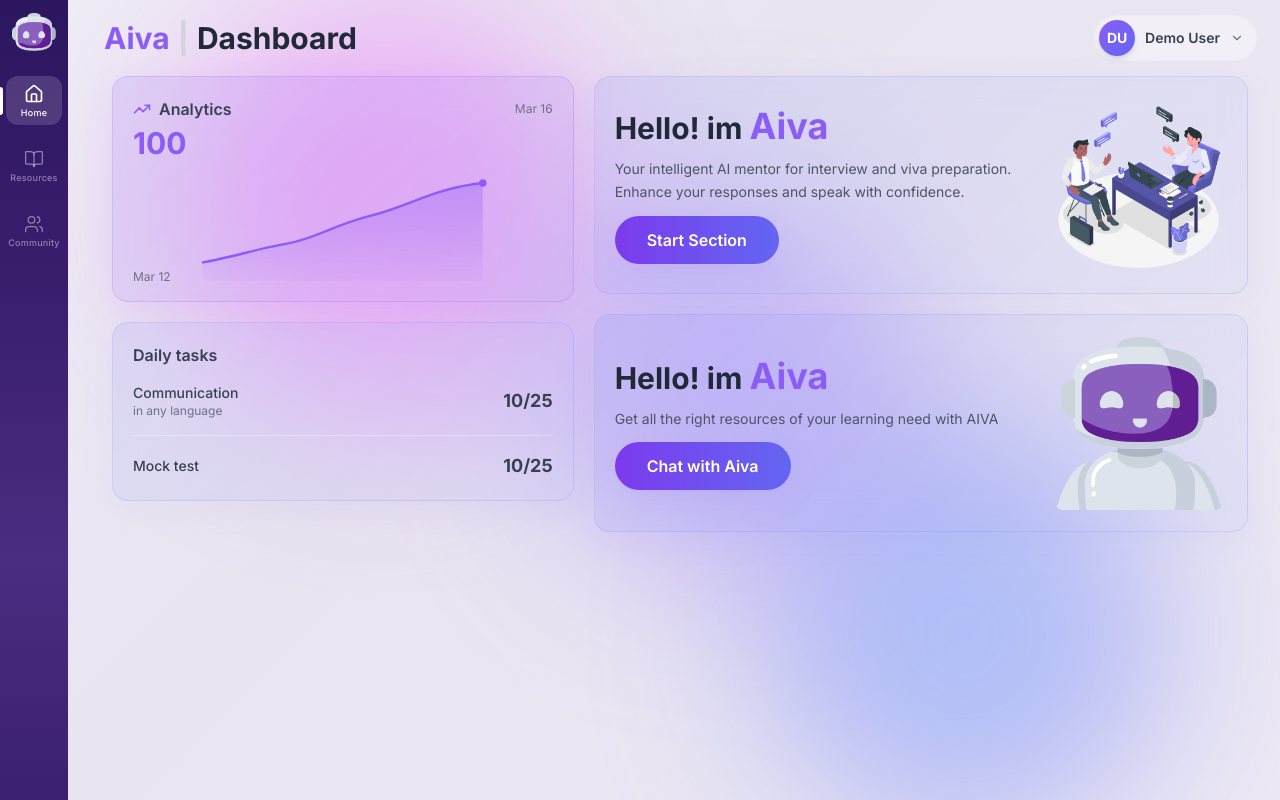
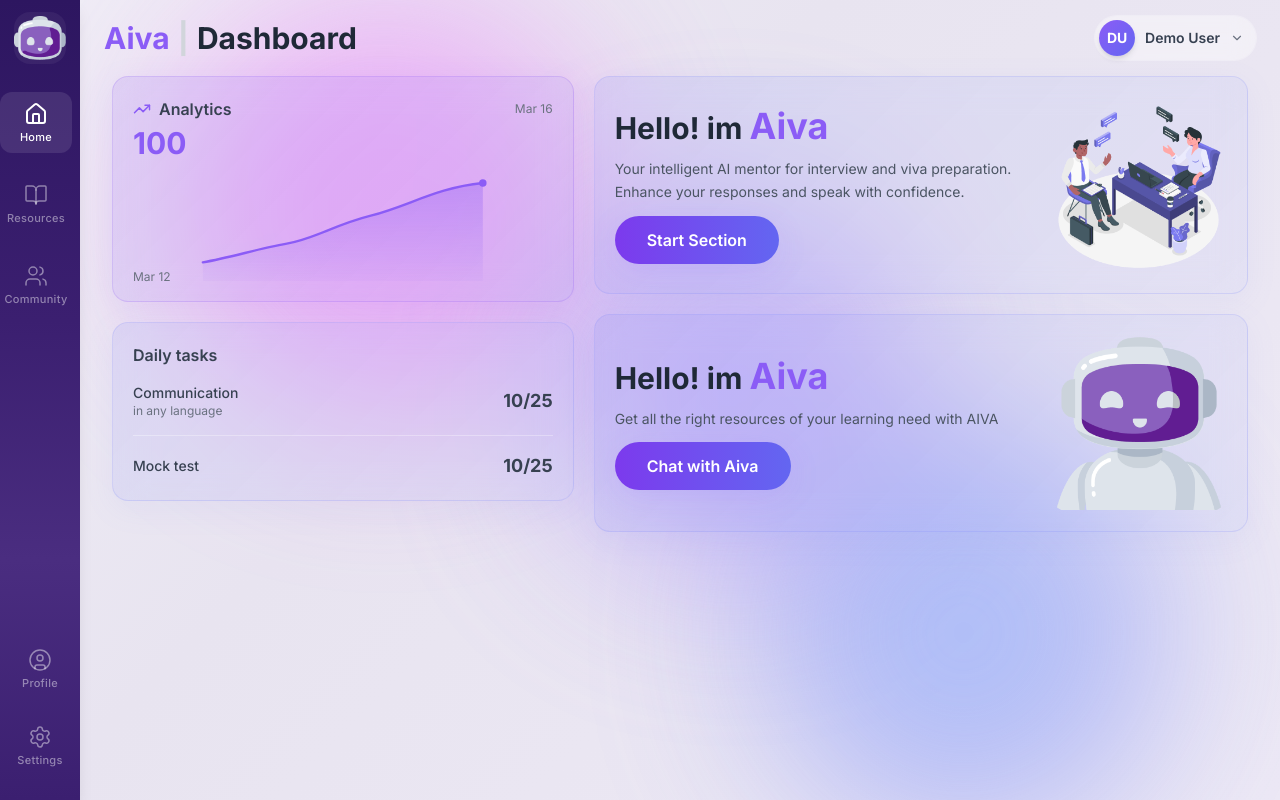
Before and after one commit to codedbyamankanojiya/Aiva, a React (Vite) app in the folder frontend/: page /login in a window 1280 px wide. Both pictures are taken after a click on the button "Google". Built offline with nearby package versions, Linux system fonts and the light colour scheme.

Commit message:
Enhanced Sidebar

```diff
--- a/frontend/src/components/layout/AppLayout.tsx
+++ b/frontend/src/components/layout/AppLayout.tsx
@@ -17,7 +17,7 @@ export function AppLayout() {
         <Sidebar />
 
         {/* Main content area */}
-        <main className="flex-1 ml-20 flex flex-col">
+        <main className="flex-1 ml-[80px] flex flex-col w-full">
           <Navbar />
           <div className="flex-1 px-4 lg:px-8 pb-8">
             <Outlet />
--- a/frontend/src/components/layout/Sidebar.tsx
+++ b/frontend/src/components/layout/Sidebar.tsx
@@ -1,7 +1,7 @@
 import { useState, useRef, useEffect, useCallback } from "react";
 import { useLocation, Link } from "react-router-dom";
 import { motion, AnimatePresence } from "framer-motion";
-import { Home, BookOpen, Users } from "lucide-react";
+import { Home, BookOpen, Users, UserCircle, Settings as SettingsIcon } from "lucide-react";
 
 /* ── Icon nav items ──────────────────────────────────────── */
 const iconNavItems = [
@@ -26,8 +26,15 @@ const iconNavItems = [
   },
 ];
 
-/* Height of the logo/header area at top */
-const HEADER_HEIGHT = 64;
+const bottomNavItems = [
+  { icon: UserCircle, label: "Profile", id: "profile", path: "/profile" },
+  { icon: SettingsIcon, label: "Settings", id: "settings", path: "/settings" },
+];
+
+/* Larger sidebar sizes */
+const HEADER_HEIGHT = 76;
+const SIDEBAR_WIDTH = 80;
+const ACTIVE_BG = "#9b7cc5";
 
 export function Sidebar() {
   const location = useLocation();
@@ -36,20 +43,24 @@ export function Sidebar() {
   const navRef = useRef<HTMLElement>(null);
   const iconRefs = useRef<Record<string, HTMLDivElement | null>>({});
 
-  const hoveredItem = iconNavItems.find((i) => i.id === hoveredId);
-  const hasSubItems =
-    hoveredItem && "subItems" in hoveredItem && hoveredItem.subItems;
-
   /* Which icon section is active based on current route */
   const activeId = (() => {
     const p = location.pathname;
     if (p === "/" || p === "/practice" || p === "/analytics") return "home";
     if (p.startsWith("/resources")) return "resources";
     if (p.startsWith("/community")) return "community";
+    if (p.startsWith("/profile")) return "profile";
+    if (p.startsWith("/settings")) return "settings";
     return "home";
   })();
 
-  /* Measure icon positions after mount and on resize */
+  const hoveredItem = iconNavItems.find((i) => i.id === hoveredId);
+  const hasSubItems = hoveredItem && "subItems" in hoveredItem && hoveredItem.subItems;
+
+  const displayId = hasSubItems ? hoveredId : null;
+  const displaySubItems = hasSubItems ? hoveredItem.subItems : null;
+
+  /* Measure icon positions */
   const measureOffsets = useCallback(() => {
     if (!navRef.current) return;
     const navRect = navRef.current.getBoundingClientRect();
@@ -74,49 +85,45 @@ export function Sidebar() {
     return () => clearTimeout(timer);
   }, [measureOffsets]);
 
-  const panelTop = hoveredId ? (iconOffsets[hoveredId] ?? 0) : 0;
+  const panelTop = displayId ? (iconOffsets[displayId] ?? 0) : 0;
 
   return (
+    <>
       <div
-      className="fixed left-0 top-0 bottom-0 z-40"
+        className="fixed left-0 top-0 bottom-0 z-40 flex"
         onMouseLeave={() => setHoveredId(null)}
       >
-      {/* ── Full-height dark background column ─────────────── */}
+        {/* ── Left dark column (scaled up) ─────────────────── */}
         <div
-        className="absolute inset-0 w-[68px]"
+          className="relative z-20 h-full flex flex-col items-center shadow-lg"
           style={{
+            width: SIDEBAR_WIDTH,
             background:
               "linear-gradient(180deg, #2d1660 0%, #3b1f70 40%, #4a2d80 70%, #3b1f70 100%)",
           }}
-      />
-
-      {/* ── Logo area (above nav, part of the dark column) ── */}
+        >
+          {/* Logo area */}
           <Link
             to="/"
-        className="relative z-10 flex items-center justify-center"
-        style={{ width: 68, height: HEADER_HEIGHT }}
+            className="flex-shrink-0 flex items-center justify-center w-full"
+            style={{ height: HEADER_HEIGHT }}
           >
             <img
               src="/Assets/Pfp.png"
               alt="Aiva"
-          className="w-11 h-11 rounded-xl object-contain"
+              className="w-[52px] h-[52px] rounded-2xl object-contain bg-white/5"
             />
           </Link>
 
-      {/* ── Sidebar body: icon column + expand panel ───────── */}
-      <div
-        className="relative flex"
-        style={{ height: `calc(100vh - ${HEADER_HEIGHT}px)` }}
-      >
-        {/* Left icon column */}
-        <div className="relative z-10 w-[68px] flex flex-col items-center pt-3 pb-5">
+          {/* Top navigation */}
           <nav
             ref={navRef}
-            className="flex flex-col items-center gap-4 flex-1"
+            className="flex flex-col items-center gap-5 w-full pt-4"
           >
             {iconNavItems.map((item) => {
               const isActive = activeId === item.id;
-              const isHovered = hoveredId === item.id;
+              const isDisplayed = displayId === item.id;
+              const isMerged = isDisplayed;
 
               return (
                 <div
@@ -124,63 +131,107 @@ export function Sidebar() {
                   ref={(el) => {
                     iconRefs.current[item.id] = el;
                   }}
-                  className="relative"
+                  className="relative w-full flex justify-end"
                   onMouseEnter={() => setHoveredId(item.id)}
                 >
                   <Link
                     to={item.path}
                     className={`
                       flex flex-col items-center justify-center
-                      w-[56px] py-2 rounded-xl
-                      text-[9px] font-medium tracking-wide
+                      w-[72px] py-2.5
+                      text-[11px] font-medium tracking-wide
                       transition-all duration-200
+                      ${isMerged ? "rounded-l-2xl rounded-r-none" : "rounded-xl w-[64px] mr-2"}
                       ${
-                        isActive || isHovered
-                          ? "bg-white/15 text-white"
-                          : "text-white/45 hover:text-white/70"
+                        isMerged
+                          ? "text-white shadow-[-4px_0_10px_rgba(0,0,0,0.1)]"
+                          : isActive
+                          ? "bg-white/10 text-white"
+                          : "text-white/45 hover:text-white/70 hover:bg-white/5"
                       }
                     `}
+                    style={{
+                      backgroundColor: isMerged ? ACTIVE_BG : undefined,
+                      paddingRight: isMerged ? "8px" : "0",
+                    }}
                   >
                     <item.icon
-                      size={20}
+                      size={24}
                       strokeWidth={isActive ? 2 : 1.5}
                     />
-                    <span className="mt-1 leading-none">{item.label}</span>
+                    <span className="mt-1.5 leading-none">{item.label}</span>
                   </Link>
 
-                  {/* Active bar indicator */}
-                  {isActive && (
+                  {/* Active bar indicator (only if active AND not merged) */}
+                  {isActive && !isMerged && (
                     <motion.div
                       layoutId="sidebar-active-bar"
-                      className="absolute -left-[6px] top-1/2 -translate-y-1/2 w-[3px] h-7 rounded-r-full bg-white"
-                      transition={{
-                        type: "spring",
-                        stiffness: 350,
-                        damping: 30,
-                      }}
+                      className="absolute -left-1 top-1/2 -translate-y-1/2 w-[4px] h-8 rounded-r-full bg-white"
+                      transition={{ type: "spring", stiffness: 350, damping: 30 }}
                     />
                   )}
                 </div>
               );
             })}
           </nav>
+
+          {/* Bottom navigation (Profile & Settings) */}
+          <div className="mt-auto flex flex-col items-center gap-4 w-full pb-6">
+            {bottomNavItems.map((item) => {
+              const isActive = activeId === item.id;
+              return (
+                <div key={item.id} className="relative w-full flex justify-end" onMouseEnter={() => setHoveredId(null)}>
+                  <Link
+                    to={item.path}
+                    className={`
+                      flex flex-col items-center justify-center
+                      rounded-xl w-[64px] mr-2 py-2.5
+                      text-[11px] font-medium tracking-wide
+                      transition-all duration-200
+                      ${
+                        isActive
+                          ? "bg-white/10 text-white"
+                          : "text-white/45 hover:text-white/70 hover:bg-white/5"
+                      }
+                    `}
+                  >
+                    <item.icon
+                      size={24}
+                      strokeWidth={isActive ? 2 : 1.5}
+                    />
+                    <span className="mt-1.5 leading-none">{item.label}</span>
+                  </Link>
+
+                  {/* Active bar indicator for bottom items */}
+                  {isActive && (
+                    <motion.div
+                      layoutId="sidebar-active-bar"
+                      className="absolute -left-1 top-1/2 -translate-y-1/2 w-[4px] h-8 rounded-r-full bg-white"
+                      transition={{ type: "spring", stiffness: 350, damping: 30 }}
+                    />
+                  )}
+                </div>
+              );
+            })}
+          </div>
         </div>
 
-        {/* ── Right expand panel (HOVER ONLY) ─────────────── */}
+        {/* ── Right expand panel (HOVER ONLY contiguous shape) ── */}
         <AnimatePresence>
-          {hasSubItems && hoveredId && (
+          {displaySubItems && (
             <motion.div
-              key={hoveredId}
+              key={displayId}
               initial={{ width: 0, opacity: 0 }}
               animate={{ width: 140, opacity: 1 }}
               exit={{ width: 0, opacity: 0 }}
               transition={{ duration: 0.2, ease: [0.4, 0, 0.2, 1] }}
-              className="absolute left-[68px] overflow-hidden"
+              className="absolute z-10 overflow-hidden rounded-r-2xl rounded-bl-2xl shadow-xl"
               style={{
-                top: `${panelTop}px`,
-                bottom: 0,
-                background:
-                  "linear-gradient(180deg, #7b5ba8 0%, #9173b8 30%, #a084c4 60%, #9173b8 100%)",
+                left: SIDEBAR_WIDTH - 1, // Prevent 1px pixel gap artifacts
+                top: HEADER_HEIGHT + 16 + panelTop,
+                height: "max-content",
+                minHeight: "160px",
+                backgroundColor: ACTIVE_BG,
               }}
             >
               <motion.nav
@@ -188,9 +239,9 @@ export function Sidebar() {
                 animate={{ x: 0, opacity: 1 }}
                 exit={{ x: -10, opacity: 0 }}
                 transition={{ duration: 0.16, delay: 0.04 }}
-                className="flex flex-col gap-0 px-2.5 pt-2.5"
+                className="flex flex-col gap-1 px-3 py-3"
               >
-                {hoveredItem!.subItems!.map((sub) => {
+                {displaySubItems.map((sub) => {
                   const isSubActive = location.pathname === sub.path;
                   return (
                     <Link
@@ -198,12 +249,12 @@ export function Sidebar() {
                       to={sub.path}
                       className={`
                         block px-3.5 py-3 rounded-lg
-                        text-[14px] font-semibold
+                        text-[15px] font-semibold tracking-wide
                         transition-all duration-150
                         ${
                           isSubActive
-                            ? "bg-white/20 text-white"
-                            : "text-white/70 hover:bg-white/10 hover:text-white"
+                            ? "bg-white/20 text-white shadow-sm"
+                            : "text-white/75 hover:bg-white/10 hover:text-white"
                         }
                       `}
                     >
@@ -216,6 +267,6 @@ export function Sidebar() {
           )}
         </AnimatePresence>
       </div>
-    </div>
+    </>
   );
 }
```
Lines whose indentation alone changed are shown as unchanged.
